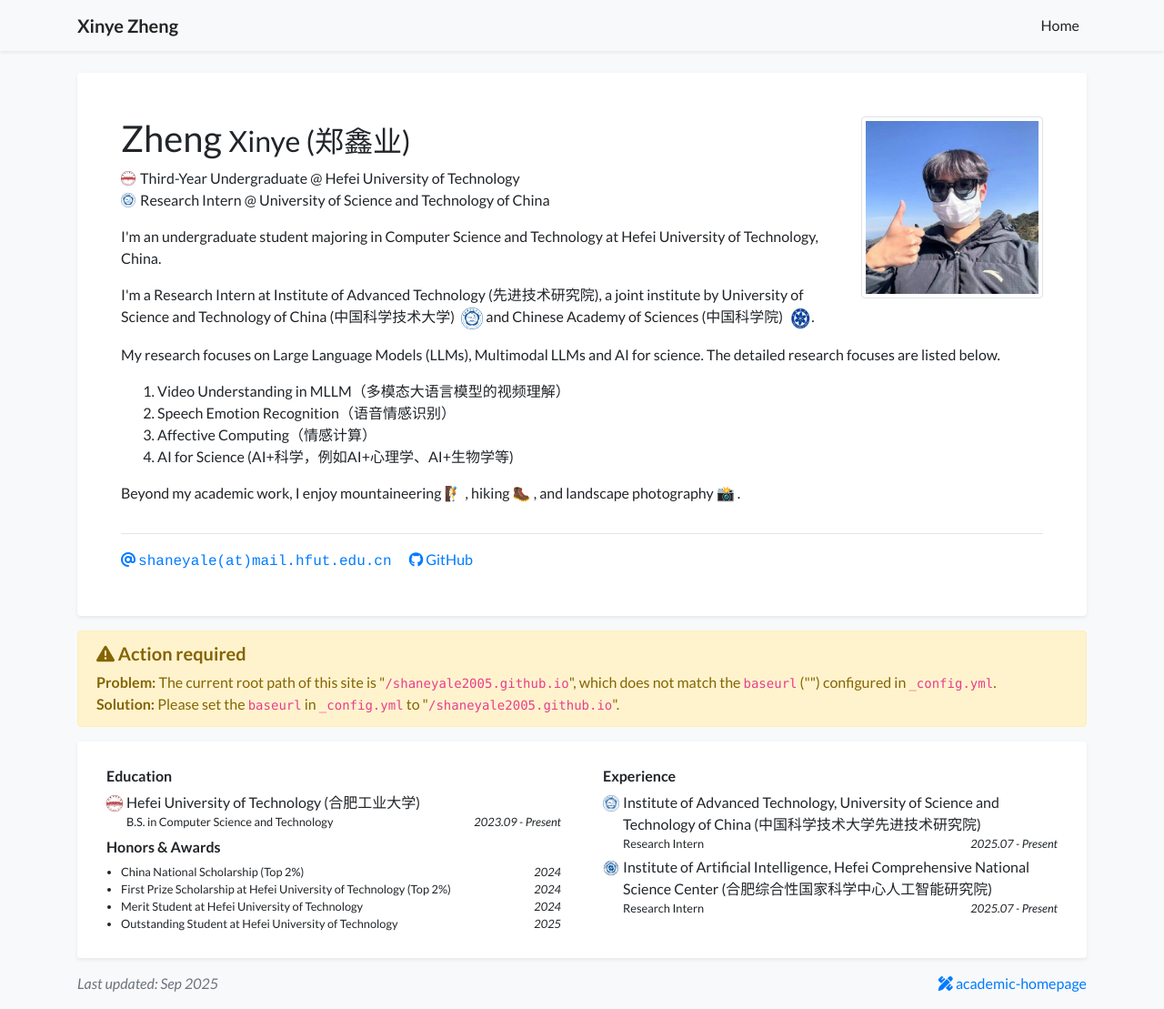
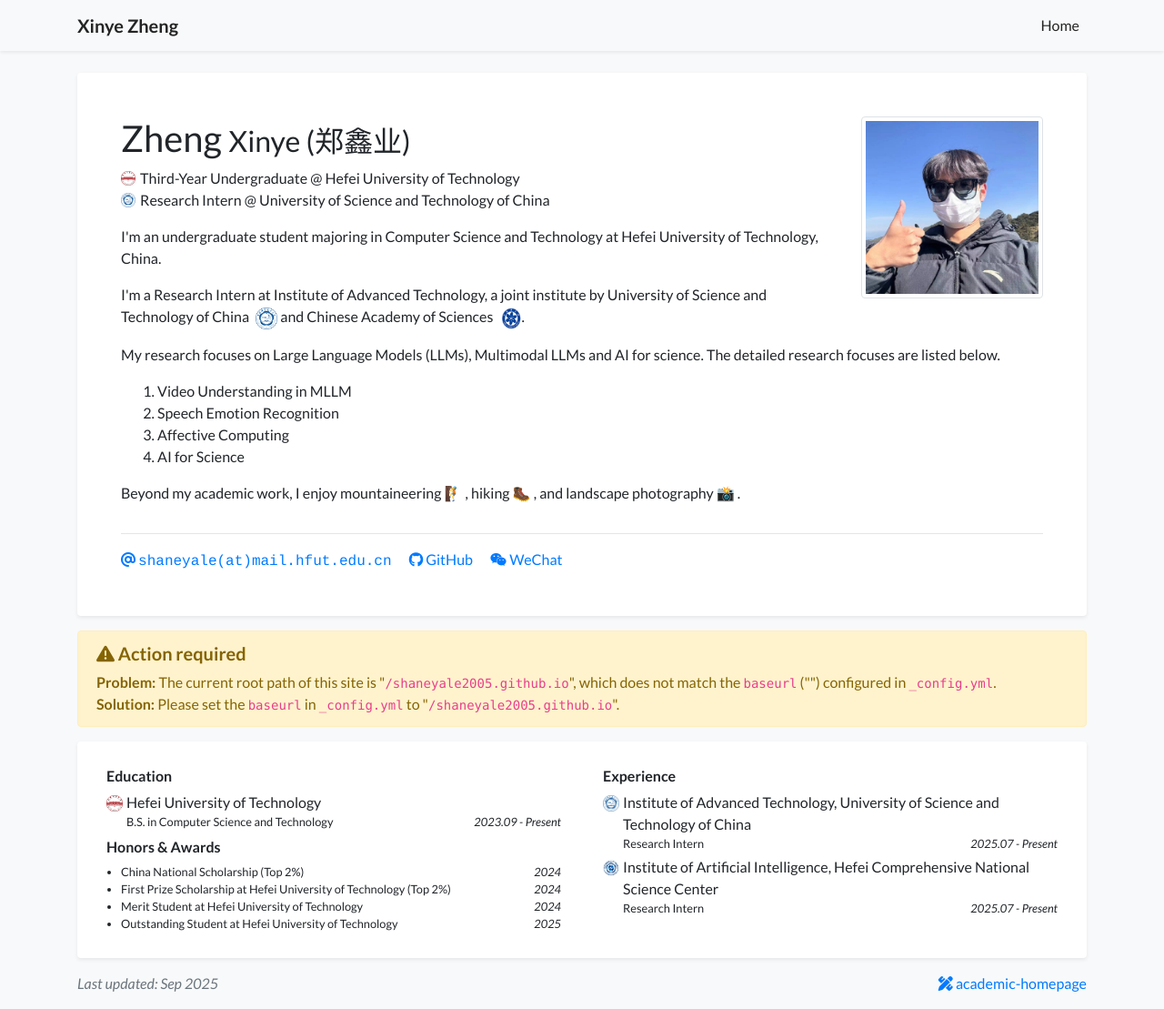
Before and after one commit to shaneyale2005/shaneyale2005.github.io, a Jekyll site: the page built from index.html, in a window 1280 px wide and 1109 px high. Shown: the whole window at 91% size. Built offline with Jekyll 4.4.1, drawn with Linux system fonts in a browser that asks for light colours; nearby versions of some CDN libraries; a style sheet for code colours, icons or effects is not loaded.

Commit message:
Update profile: add WeChat QR code and refine short bio details

```diff
--- a/_data/profile.yml
+++ b/_data/profile.yml
@@ -14,7 +14,7 @@ email: "shaneyale@mail.hfut.edu.cn"
 # gscholar: xFmQpf4AAAAJ  # This is an example, replace it with your own Google Scholar ID
 github: shaneyale2005
 #twitter: your_twitter_id  # Do not include the '@' symbol
-# wechat_qrcode: /assets/images/etc/wechat.jpg
+wechat_qrcode: /assets/images/etc/wechat.jpg
 # wechat_prompt: >-
 #   Please tell me your <strong>name</strong> and <strong>affiliation</strong> (current or past) when adding my wechat. Thanks!
 # linkedin: your-linked-in-id
@@ -26,17 +26,17 @@ short_bio: >-
     I'm an undergraduate student majoring in Computer Science and Technology at Hefei University of Technology, China.
   </p>
   <p>
-    I'm a Research Intern at Institute of Advanced Technology (先进技术研究院), a joint institute by University of Science and Technology of China (中国科学技术大学) <img src="/assets/images/badges/USTClogo.png" alt="USTC Logo" style="width: 24px; height: 24px; vertical-align: middle; margin-left: 4px;"> and Chinese Academy of Sciences (中国科学院) <img src="/assets/images/badges/CAS.png" alt="CAS Logo" style="width: 24px; height: 24px; vertical-align: middle; margin-left: 4px;">.
+    I'm a Research Intern at Institute of Advanced Technology, a joint institute by University of Science and Technology of China <img src="/assets/images/badges/USTClogo.png" alt="USTC Logo" style="width: 24px; height: 24px; vertical-align: middle; margin-left: 4px;"> and Chinese Academy of Sciences <img src="/assets/images/badges/CAS.png" alt="CAS Logo" style="width: 24px; height: 24px; vertical-align: middle; margin-left: 4px;">.
   </p>
   <p>
     My research focuses on Large Language Models (LLMs), Multimodal LLMs and AI for science. The detailed research focuses are listed below.
   </p>
   <p>
   <ol>
-    <li>Video Understanding in MLLM（多模态大语言模型的视频理解）</li>
-    <li>Speech Emotion Recognition（语音情感识别）</li>
-    <li>Affective Computing（情感计算）</li>
-    <li>AI for Science (AI+科学，例如AI+心理学、AI+生物学等)</li>
+    <li>Video Understanding in MLLM</li>
+    <li>Speech Emotion Recognition</li>
+    <li>Affective Computing</li>
+    <li>AI for Science</li>
   </ol>
   </p>
   <p>
@@ -50,7 +50,7 @@ portrait_caption: >-
   Phone Number：(+86) 188 3275 6106
 
 education:
-- name: Hefei University of Technology (合肥工业大学)
+- name: Hefei University of Technology
   logo: /assets/images/badges/HFUTlogo.png
   position: >-
     B.S. in Computer Science and Technology<br/>
@@ -58,11 +58,11 @@ education:
 
 
 experience:
-  - name: Institute of Advanced Technology, University of Science and Technology of China (中国科学技术大学先进技术研究院)
+  - name: Institute of Advanced Technology, University of Science and Technology of China
     logo: /assets/images/badges/USTClogo.png
     position: Research Intern
     date: 2025.07 - Present
-  - name: Institute of Artificial Intelligence, Hefei Comprehensive National Science Center (合肥综合性国家科学中心人工智能研究院)
+  - name: Institute of Artificial Intelligence, Hefei Comprehensive National Science Center
     logo: /assets/images/badges/AI.jpeg
     position: Research Intern
     date: 2025.07 - Present
```
Also changed, not shown: assets/images/etc/wechat.jpg (added).
